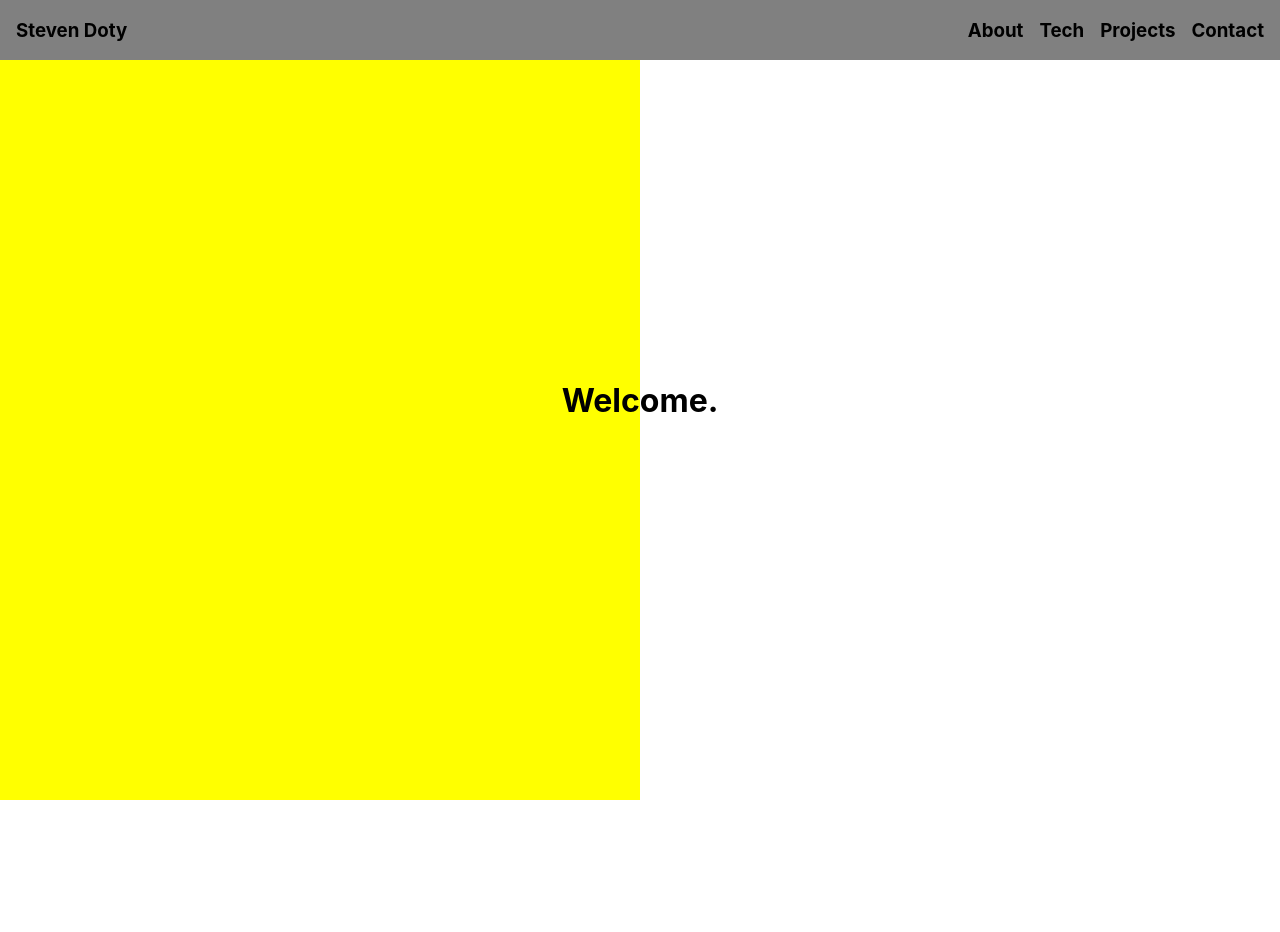
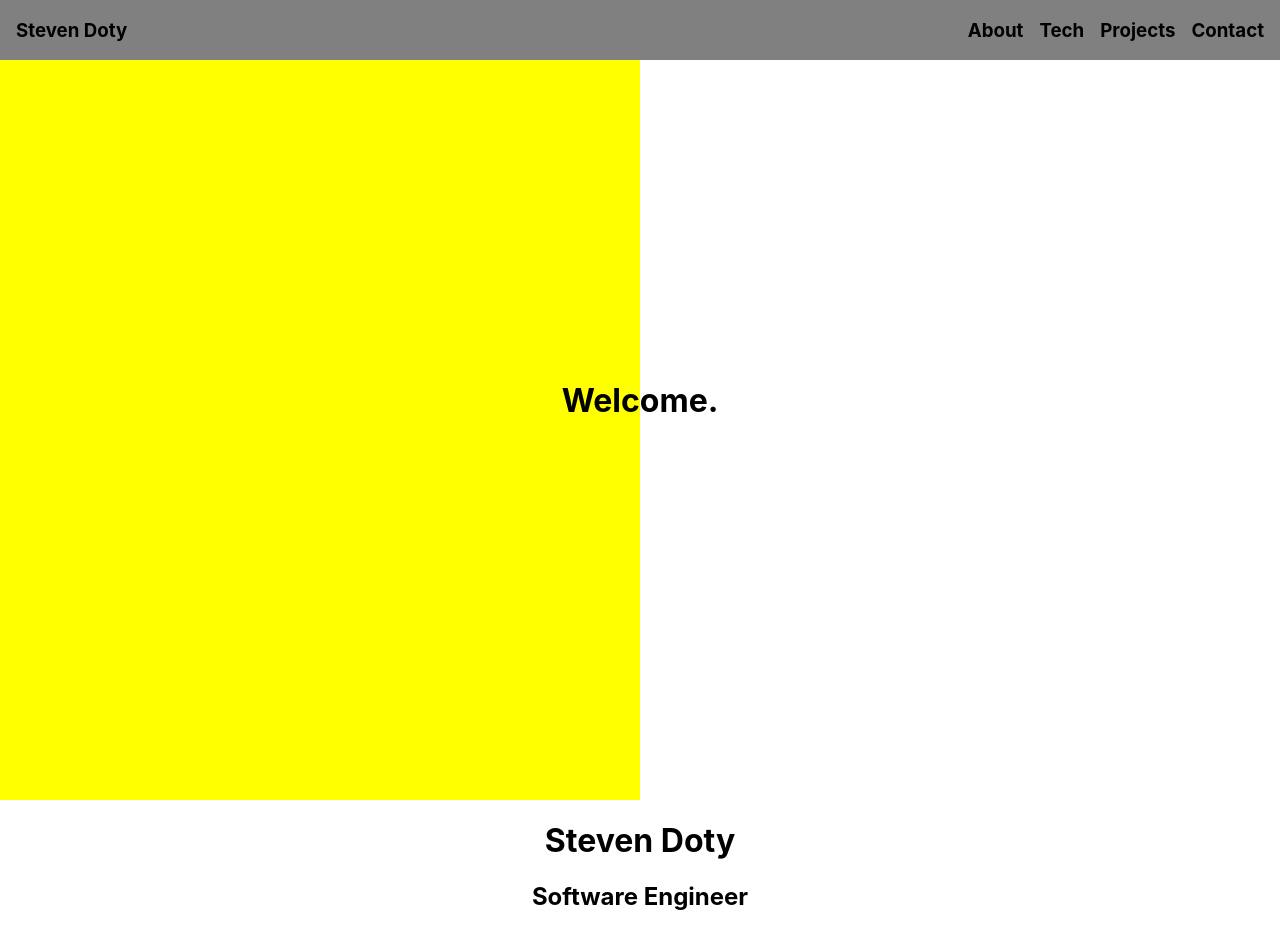
Before and after one commit to stevedoty/stevendoty, a React (Create React App) app: page / in a window 1280 px wide. Shown: the top 932 px of the page. Before the commit the page ends 800 px from the top, so only its background shows below. Built offline with nearby package versions, Linux system fonts and the light colour scheme.

Commit message:
about in App

```diff
--- a/src/App.tsx
+++ b/src/App.tsx
@@ -3,12 +3,14 @@ import './App.css';
 
 import Navbar from './components/navbar/navbar'
 import Hero from './components/hero/hero'
+import About from './components/about/about'
 
 function App() {
   return (
     <div className="App">
       <Navbar/>
       <Hero/>
+      <About/>
     </div>
   );
 }
```
